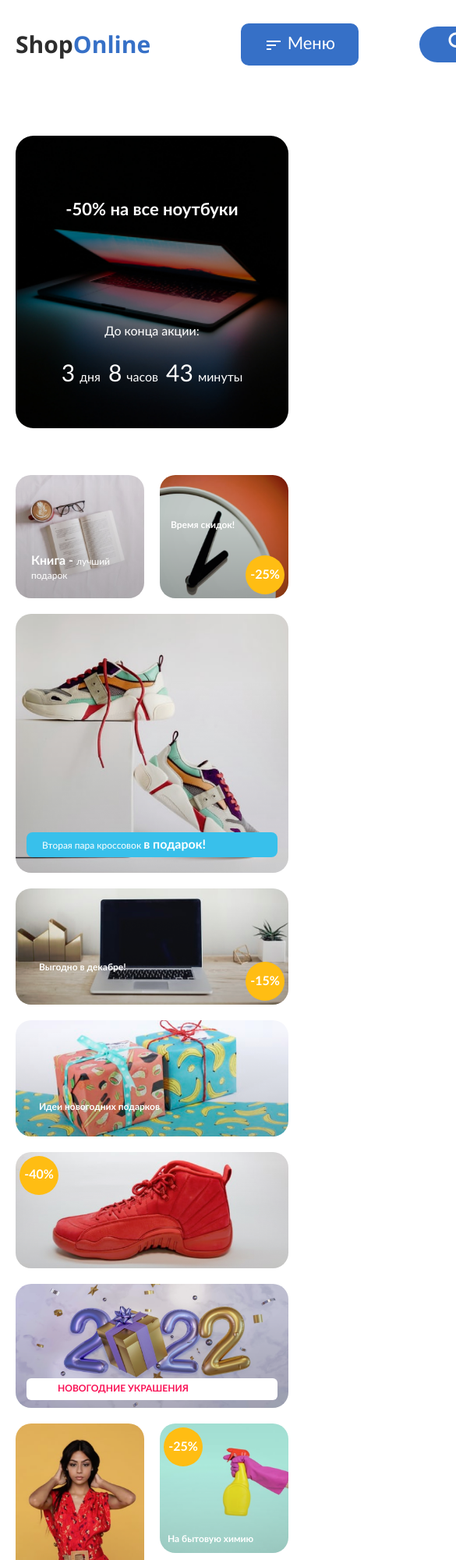
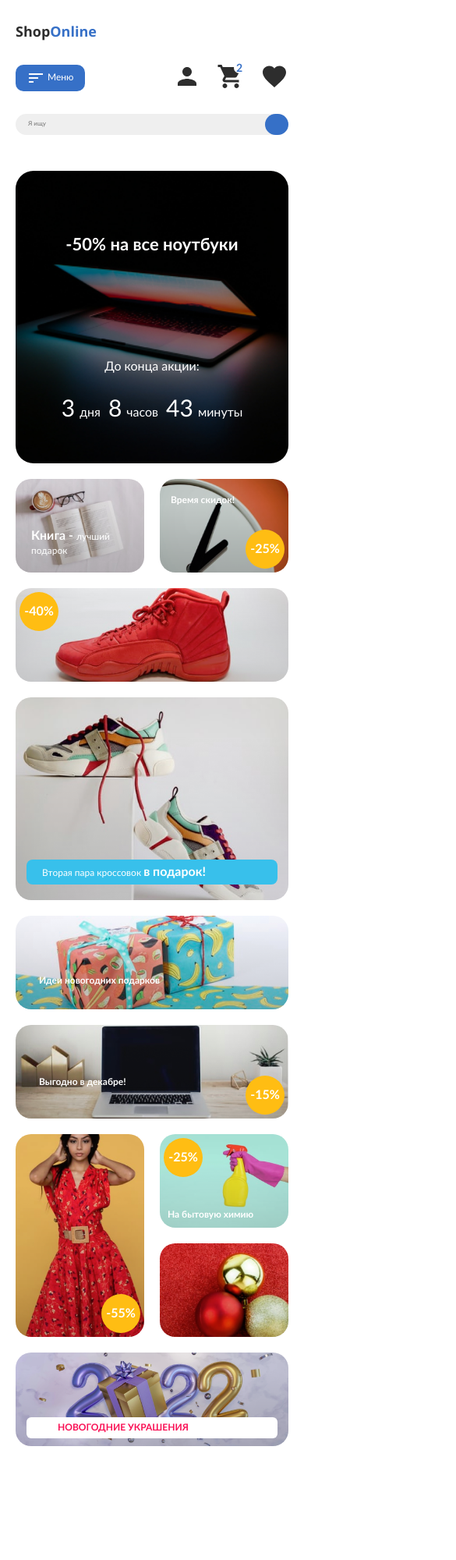
Before and after one commit to Rednata/ME-ShopOnline, a plain HTML site: page index.html in a window 390 px wide. Shown: the top 2000 px of the page at 78% size, 585 px wide, since content can reach past the window. After the commit the page ends 1897 px from the top, so only its background shows below. Drawn offline with Linux system fonts and the light colour scheme.

Commit message:
Mod.3_7: grid. Final adaptive

```diff
--- a/banner.css
+++ b/banner.css
@@ -97,6 +97,9 @@
 }
 
 @media(max-width:480px) {
+  .banner {
+    margin-bottom: 20px;
+  }
   .banner__box {
     background-image: url("./assets/banner320.jpg");
     padding-top: 50px;
--- a/goods.css
+++ b/goods.css
@@ -5,32 +5,34 @@
   display: grid;
   grid-template-columns: repeat(6, 1fr);
   gap: 60px;
-  /* font-size: 10px; */
-  /* font-size: 2.1vw; */
 }
 
 @media(max-width:1700px) {
   .goods__list{
     grid-template-columns: repeat(4, 1fr);
+    grid-template-rows: repeat(6, 1fr);
     gap: 30px;
     grid-auto-flow: dense;
-  }
-  .item_december {
-    grid-row: 4 / 5;
-
   }
 }
 
 @media(max-width:1000px) {
   .goods__list{
-    grid-template-columns: 1fr 1fr 1.25fr 1.25fr;
     gap: 20px;
   }
 }
 
-@media(max-width:700px) {
+@media(max-width:800px) {
+  .goods__list{
+    grid-template-columns: 1fr 1fr 1.35fr 1.35fr;
+    grid-template-rows: repeat(5, 130px) 1fr;
+  }
+}
+
+@media(max-width:480px) {
   .goods__list{
     grid-template-columns: repeat(2, 1fr);
+    grid-template-rows: repeat(9, 120px);
   }
   .goods {
     margin-bottom: 43px;
--- a/header.css
+++ b/header.css
@@ -8,7 +8,160 @@
 
 .header__box {
   display: grid;
-  grid-template-columns: 190px 1fr;
+  grid-template-columns: max-content max-content 1fr max-content;
+  justify-content: space-between;
   align-items: center;
-  gap: 99px;
+  column-gap: 99px;
 }
+
+.header__logo {
+  margin-right: 24px;
+}
+
+.menu {
+  background-color: var(--accent-color-text);
+  border: none;
+  border-radius: 10px;
+  font-size: 22px;
+  color: var(--light-color-text);
+  padding: 14px 30px;
+}
+
+.menu__img {
+  vertical-align: middle;
+}
+
+.search {
+  position: relative;
+  font-size: 16px;
+}
+
+.search__input {
+  width: 100%;
+  padding: 14px 40px;
+  border: none;
+  background-color: #efefef;
+  border-radius: 30px;
+  outline: none;
+}
+
+.search__btn {
+  position: absolute;
+  top: 0;
+  right: 0;
+  background-color: var(--accent-color-text);
+  border: none;
+  border-radius: 30px;
+  width: 101px;
+  height: 100%;
+}
+
+.header__icon {
+  display: flex;
+  justify-content: flex-start;
+}
+
+.icon:not(:last-child) {
+  margin-right: 70px;
+}
+
+.icon__btn {
+  background-color: transparent;
+  border: none;
+  font-weight: 700;
+  font-size: 16px;
+}
+
+.icon__img {
+  width: 36px;
+  height: 36px;
+  display: block;
+  margin: 0 auto;
+}
+
+@media(max-width:1600px) {
+  .header__container {
+    margin-bottom: 60px;
+  }
+  .header__box {
+    grid-template-columns: min-content 1fr;
+    grid-template-rows: 1fr 1fr;
+    gap: 35px 89px;
+  }
+  .menu{
+    grid-row: 2 / 3;
+    justify-self: flex-start;
+  }
+  .header__icon {
+    grid-column: 2 / 3;
+    grid-row: 1 / 2;
+    justify-self: flex-end;
+  }
+}
+
+
+@media(max-width:1100px) {
+  .header__container {
+    margin-bottom: 50px;
+  }
+  .header__box {
+    gap: 45px;
+}
+  .menu {
+    font-size: 16px;
+    padding: 9px 28px;
+  }
+  .icon__btn {
+    font-size: 12px;
+  }
+  .icon:not(:last-child) {
+    margin-right: 30px;
+  }
+
+}
+
+@media(max-width:600px) {
+  .header{
+    padding-top: 20px;
+  }
+  .header__container {
+    margin-bottom: 40px;
+  }
+  .header__box {
+    grid-template-rows: 1fr 1fr 1fr;
+    gap: 20px;
+}
+  .menu {
+    font-size: 12px;
+    padding: 5px 14px;
+  }
+.search {
+  grid-column: 1 / -1;
+  grid-row: 3 / 4;
+  font-size: 8px;
+}
+.search__input {
+  padding: 9px 16px;
+}
+.search__btn {
+  width: 20px;
+  padding: 5px 15px;
+}
+
+  .header__icon {
+    /* grid-column: 2 / 3; */
+    grid-row: 2 / 3;
+    /* justify-self: flex-end; */
+  }
+
+  .icon__btn {
+    font-size: 12px;
+  }
+  .icon__hidden {
+    display: none;
+  }
+  .icon:not(:last-child) {
+    margin-right: 20px;
+  }
+
+}
--- a/index.css
+++ b/index.css
@@ -4,7 +4,6 @@
 @import "./var.css";
 @import "./header.css";
 @import "./logo.css";
-@import "./nav.css";
 @import "./banner.css";
 @import "./sale.css";
 @import "./goods.css";
--- a/index.html
+++ b/index.html
@@ -14,10 +14,10 @@
   <header class="header">
     <div class="container header__container">
         <div class="header__box">
-          <a class="logo" href="#">
+          <a class="logo header__logo" href="#">
             Shop<span class="logo_color">Online</span>
           </a>
-          <nav class="header__nav nav">
+          <!-- <nav class="header__nav nav"> -->
           <button class="menu">
             <img class="menu__img" src="./assets/sort.svg" alt="бургер-меню">
             Меню</button>
@@ -31,23 +31,25 @@
             </button>
           </form>
 
-          <ul class="nav__list">
-            <li class="nav__item">
-              <button class="nav__btn">
-                <img class="nav__icon" src="./assets/person.svg" alt="">
-                Профиль</button>
+          <ul class="header__icon">
+            <li class="icon">
+              <button class="icon__btn">
+                <img class="icon__img" src="./assets/person.svg" alt="">
+                <span class="icon__hidden">Профиль</span> </button>
             </li>
 
-            <li class="nav__item">
-              <button class="nav__btn">
-                <img class="nav__icon" src="./assets/shopping_cart.svg" alt="">
-                Корзина</button>
+            <li class="icon">
+              <button class="icon__btn">
+                <img class="icon__img" src="./assets/shopping_cart.svg" alt="">
+                <span class="icon__hidden">Корзина</span>
+                </button>
             </li>
 
-            <li class="nav__item">
-              <button class="nav__btn">
-                <img class="nav__icon" src="./assets/favorite.svg" alt="">
-                Избранное</button>
+            <li class="icon">
+              <button class="icon__btn">
+                <img class="icon__img" src="./assets/favorite.svg" alt="">
+                <span class="icon__hidden">Избранное</span>
+                </button>
             </li>
           </ul>
         </nav>
@@ -76,20 +78,19 @@
     </div>
   </section>
 
-
   <section class="goods">
     <h2 class="visually-hidden">Карточки с товаром</h2>
     <div class="container">
       <ul class="goods__list">
 
-        <li class="goods__item item">
+        <li class="item item_book">
           <a href="#" class="item__link">
               <img class="item__img" src="./assets/Rectangle101.png" alt="очки и чашка кофе рядом с раскрытой книгой" >
             <p class="item__content item__content_book">Книга - <span class="item__content_span30">лучший подарок</span></p>
           </a>
         </li>
 
-        <li class="goods__item item">
+        <li class="item item_time">
           <a href="#" class="item__link">
             <img class="item__img" src="./assets/Rectangle102.png" alt="циферблат" >
             <p class="item__content item__content_time">Время скидок!</p>
@@ -97,21 +98,21 @@
           </a>
         </li>
 
-        <li class="goods__item item item_area">
+        <li class="item item_shoes">
           <a href="#" class="item__link">
             <img class="item__img" src="./assets/Rectangle99.png" alt="разноцветные кроссовки" >
             <div class="item__content item__content_shoes">Вторая пара кроссовок <span class="item__content_span40">в подарок!</span></div>
           </a>
         </li>
 
-        <li class="goods__item item item_column">
+        <li class="item item_ideas">
           <a href="#" class="item__link">
             <img class="item__img" src="./assets/Rectangle100.png" alt="ярко упакованные подарки" >
-            <p class="item__content item__content_presents">Идеи новогодних подарков</p>
+            <p class="item__content item__content_ideas">Идеи новогодних подарков</p>
           </a>
         </li>
 
-        <li class="goods__item item item_column">
+        <li class="item item_red">
           <a href="#" class="item__link">
             <img class="item__img" src="./assets/Rectangle104.png" alt="ярко-красный кроссовок" >
             <div class="sale sale_left">
@@ -120,7 +121,7 @@
           </a>
         </li>
 
-        <li class="goods__item item item_column item_december">
+        <li class="item item_december">
           <a href="#" class="item__link">
             <img class="item__img" src="./assets/Rectangle103.png" alt="ноутбук" >
             <p class="item__content item__content_december">Выгодно в декабре!</p>
@@ -128,21 +129,21 @@
           </a>
         </li>
 
-        <li class="goods__item item item_area-big">
+        <li class="item item_new-year">
           <a href="#" class="item__link">
             <img class="item__img" src="./assets/Rectangle105.png" alt="золотисто-синяя надпись '2022' с подарочной коробкой" >
             <p class="item__content item__content_new-year">Новогодние украшения</p>
           </a>
         </li>
 
-        <li class="goods__item item  item_row">
+        <li class="item item_dress">
           <a href="#" class="item__link">
             <img class="item__img" src="./assets/Rectangle106.png" alt="девушка в красном платье" >
             <div class="sale sale_right">-55%</div>
           </a>
         </li>
 
-        <li class="goods__item item">
+        <li class="item item_chemicals">
           <a href="#" class="item__link">
             <img class="item__img" src="./assets/Rectangle107.png" alt="рука в хозяйственной перчатке с пульверизатором" >
             <p class="item__content item__content_chemicals">На бытовую химию</p>
@@ -150,7 +151,7 @@
           </a>
         </li>
 
-        <li class="goods__item item">
+        <li class="item item_balls">
           <a href="#" class="item__link">
             <img class="item__img" src="./assets/Rectangle108.png" alt="елочные игрушки красные и золотистые шары">
           </a>
@@ -160,10 +161,5 @@
     </div>
   </section>
 
-
-
-
-
-
 </body>
 </html>
--- a/item.css
+++ b/item.css
@@ -9,22 +9,6 @@ object-fit: cover;
 width: 100%;
 height: 100%;
 border-radius: 20px;
-}
-
-.item_area {
-  grid-area: span 2 / span 2;
-}
-
-.item_column {
-  grid-column: span 2;
-}
-
-.item_row {
-  grid-row: span 2;
-}
-
-.item_area-big {
-  grid-area: span 2 / span 4;
 }
 
 .item__content,
@@ -75,12 +59,11 @@ border-radius: 20px;
 }
 
 .item__content_span40 {
-
   font-weight: 700;
   font-size: 56px;
 }
 
-.item__content_presents {
+.item__content_ideas {
   margin: 30px;
 }
 
@@ -106,6 +89,36 @@ border-radius: 20px;
   margin: 20px 20px;
 }
 
+.item_shoes {
+  grid-column: 3 / 5;
+  grid-row: 1 / 3 ;
+}
+
+.item_ideas {
+  grid-column: 5 / 7;
+}
+
+.item_december {
+  grid-column: 5 / 7;
+  grid-row: 2 / 3;
+}
+
+.item_red {
+  grid-column: 1 / 3;
+  grid-row: 2 / 3;
+}
+
+.item_dress {
+  grid-column: 5 / 6;
+  grid-row: 3 / 5;
+}
+
+.item_new-year {
+  grid-column: 1 / 5;
+  grid-row: 3 / 5;
+}
+
+
 @media(max-width:1710px) {
   .item__content_shoes {
     width: 92%;
@@ -117,6 +130,28 @@ border-radius: 20px;
   .item__content_span40 {
     display: block;
   }
+  .item_red,
+  .item_ideas,
+  .item_december {
+    grid-column: 1 / 3;
+  }
+  .item_red {
+    grid-row: 2 / 3;
+  }
+  .item_ideas {
+    grid-row: 3 / 4;
+  }
+  .item_december {
+    grid-row: 4 / 5;
+}
+  .item_dress {
+    grid-column: 3 / 4;
+    grid-row: 3 / 5;
+  }
+  .item_new-year {
+    grid-column: 1 / -1;
+    grid-row: 5 / 7;
+  }
 }
 
 @media(max-width:1500px) {
@@ -125,7 +160,7 @@ border-radius: 20px;
   }
   .item__content_time {
     font-size: 24px;
-    margin-bottom: 117px;
+    margin-bottom: 96px;
   }
   .item__content_span40 {
     font-weight: 700;
@@ -150,18 +185,46 @@ border-radius: 20px;
 }
 }
 
-@media(max-width:700px) {
-  .item_column {
-    grid-column: 1 / span 2;
+@media(max-width:480px) {
+  .item_red {
+    grid-column: 1 / 3;
+    grid-row: 2 / 3;
   }
-  .item_area {
-    grid-column: 1 / span 2;
+  .item_shoes {
+    grid-column: 1 / 3;
+    grid-row: 3 / 5;
   }
-  .item_area-big {
-    grid-column: 1 / span 2;
+  .item_ideas {
+    grid-column: 1 / 3;
+    grid-row: 5 / 6;
+  }
+  .item_december {
+    grid-column: 1 / 3;
+    grid-row: 6 / 7;
+  }
+  .item_dress {
+    grid-column: 1 / 2;
+    grid-row: 7 / 9;
+  }
+  .item_new-year {
+    grid-column: 1 / 3;
+    grid-row: 9 / 10;
+  }
+}
+
+@media(max-width:480px) {
+  .item__content{
+    font-size: 12px;
+  }
+  .item__content_book{
+    font-size: 16px;
   }
   .item__content_span40 {
     display: inline;
+    font-size: 16px;
+  }
+  .item__content_span30 {
+    font-size: 12px;
   }
   .item__content_shoes {
     border-radius: 8px;
@@ -176,50 +239,7 @@ border-radius: 20px;
 }
 .item__content_chemicals {
   margin: 10px;
-}
-.item__content_new-year {
-  border-radius: 6px;
-  padding: 7px 40px;
-
-  width: 92%;
-  margin: 0 0 10px;
-  right: 50%;
-  transform: translateX(50%);
-}
-}
-
-
-@media(max-width:480px) {
-  .item__content{
-    font-size: 12px;
-  }
-
-  .item__content_book{
-    font-size: 16px;
-  }
-  .item__content_shoes {
-    border-radius: 8px;
-    padding: 7px 20px ;
-  }
-  .item__content_span30 {
-    font-size: 12px;
-  }
-  .item__content_time {
-    margin-bottom: 86px;
-  }
-
-  .item__content_span40 {
-    font-size: 16px;
-}
-.item__content_chemicals {
   font-size: 12px;
-}
-.sale_right,
-.sale_left {
-  margin: 5px;
-}
-.item__content_chemicals {
-  margin: 10px;
 }
 .item__content_new-year {
   border-radius: 6px;
--- a/logo.css
+++ b/logo.css
@@ -8,3 +8,15 @@
 .logo_color {
   color: var(--accent-color-text);
 }
+
+@media(max-width:1100px) {
+  .logo {
+    font-size: 26px;
+  }
+}
+
+@media(max-width:600px) {
+  .logo {
+    font-size: 18px;
+  }
+}
--- a/nav.css
+++ /dev/null
@@ -1,64 +0,0 @@
-.nav {
-  display: grid;
-  grid-template-columns: 151px 1fr 354px;
-  align-items: center;
-  gap: 99px;
-}
-
-.menu {
-  background-color: var(--accent-color-text);
-  border: none;
-  border-radius: 10px;
-  font-size: 22px;
-  color: var(--light-color-text);
-  padding-top: 14px;
-  padding-bottom: 14px;
-}
-
-.menu__img {
-  vertical-align: middle;
-}
-
-.search {
-  position: relative;
-  font-size: 16px;
-}
-
-.search__input {
-  width: 100%;
-  padding: 14px 40px;
-  border: none;
-  background-color: #efefef;
-  border-radius: 30px;
-  outline: none;
-}
-
-.search__btn {
-  position: absolute;
-  top: 0;
-  right: 0;
-  background-color: var(--accent-color-text);
-  border: none;
-  border-radius: 30px;
-  width: 101px;
-  height: 100%;
-}
-
-.nav__list {
-  display: flex;
-  justify-content: space-between;
-}
-
-.nav__btn {
-  background-color: transparent;
-  border: none;
-  font-weight: 700;
-  font-size: 16px;
-}
-
-.nav__icon {
-  width: 36px;
-  height: 36px;
-  display: block;
-  margin: 0 auto;
-}
```
Also changed, not shown: global.css (+0 -9 lines).
